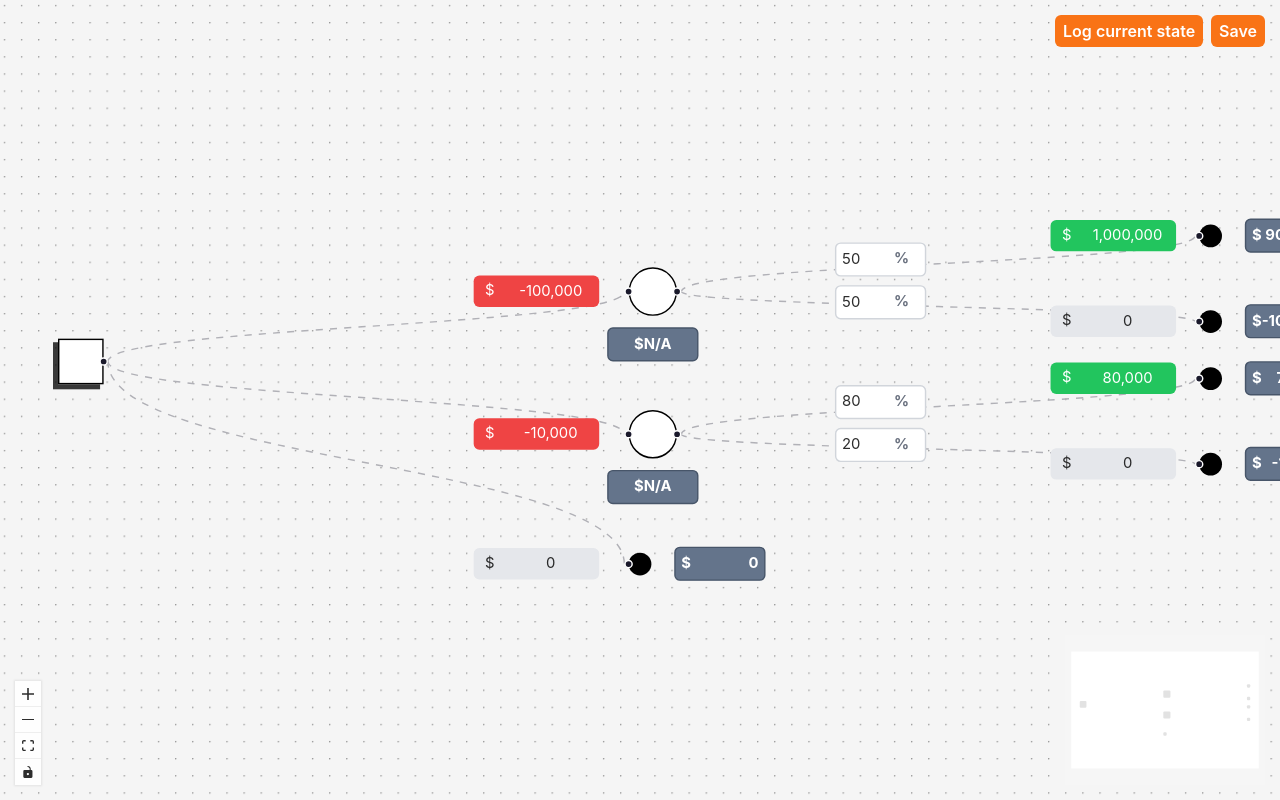
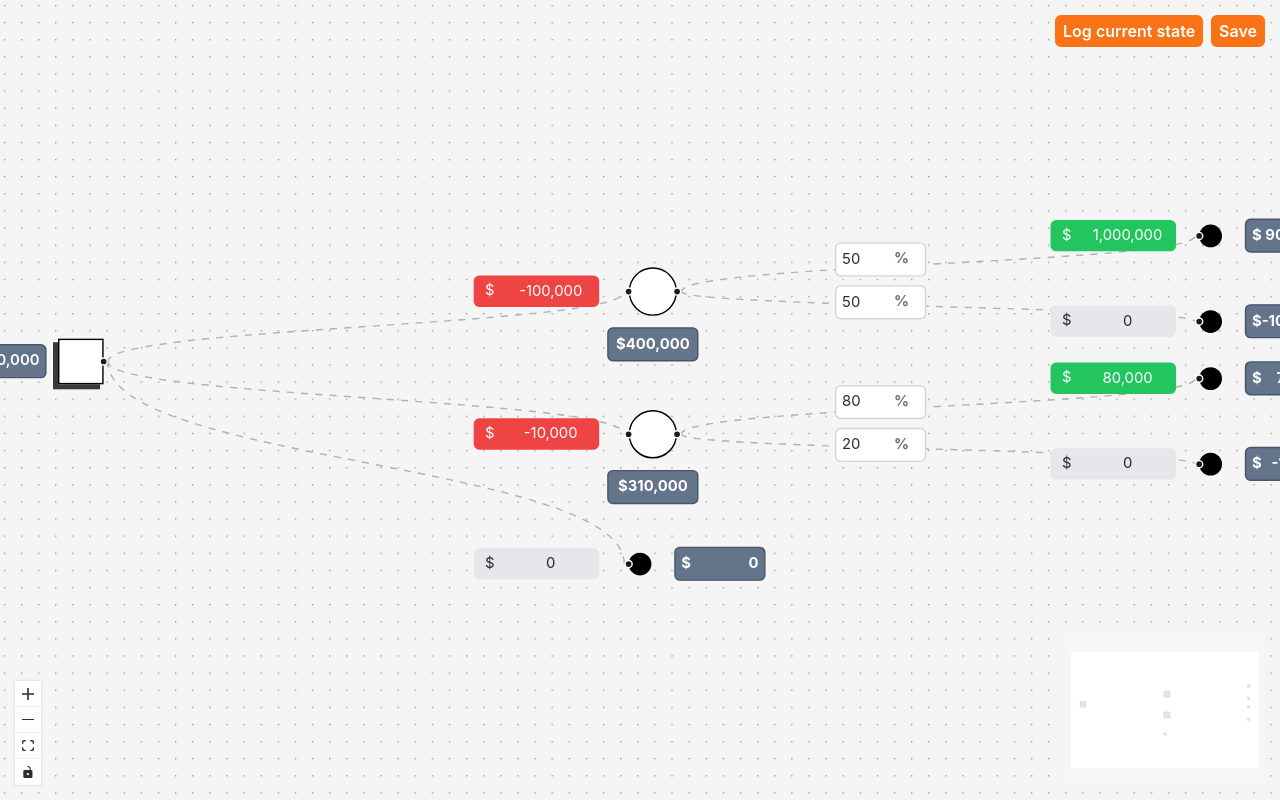
Before and after one commit to atakanzen/muaddib-fe, a React (Vite) app: page / in a window 1280 px wide. Built offline with nearby package versions, Linux system fonts and the light colour scheme.

Commit message:
Add initial EV value for sensor demo

```diff
--- a/src/state/demos/index.ts
+++ b/src/state/demos/index.ts
@@ -11,6 +11,7 @@ const sensorDemo: EditorState = {
       },
       data: {
         isRoot: true,
+        ev: 400_000,
       },
     },
     {
@@ -20,7 +21,9 @@ const sensorDemo: EditorState = {
         x: 0,
         y: -50,
       },
-      data: {},
+      data: {
+        ev: 400_000,
+      },
     },
     {
       id: "3",
@@ -29,7 +32,9 @@ const sensorDemo: EditorState = {
         x: 0,
         y: 50,
       },
-      data: {},
+      data: {
+        ev: 310_000,
+      },
     },
     {
       id: "4",
```
